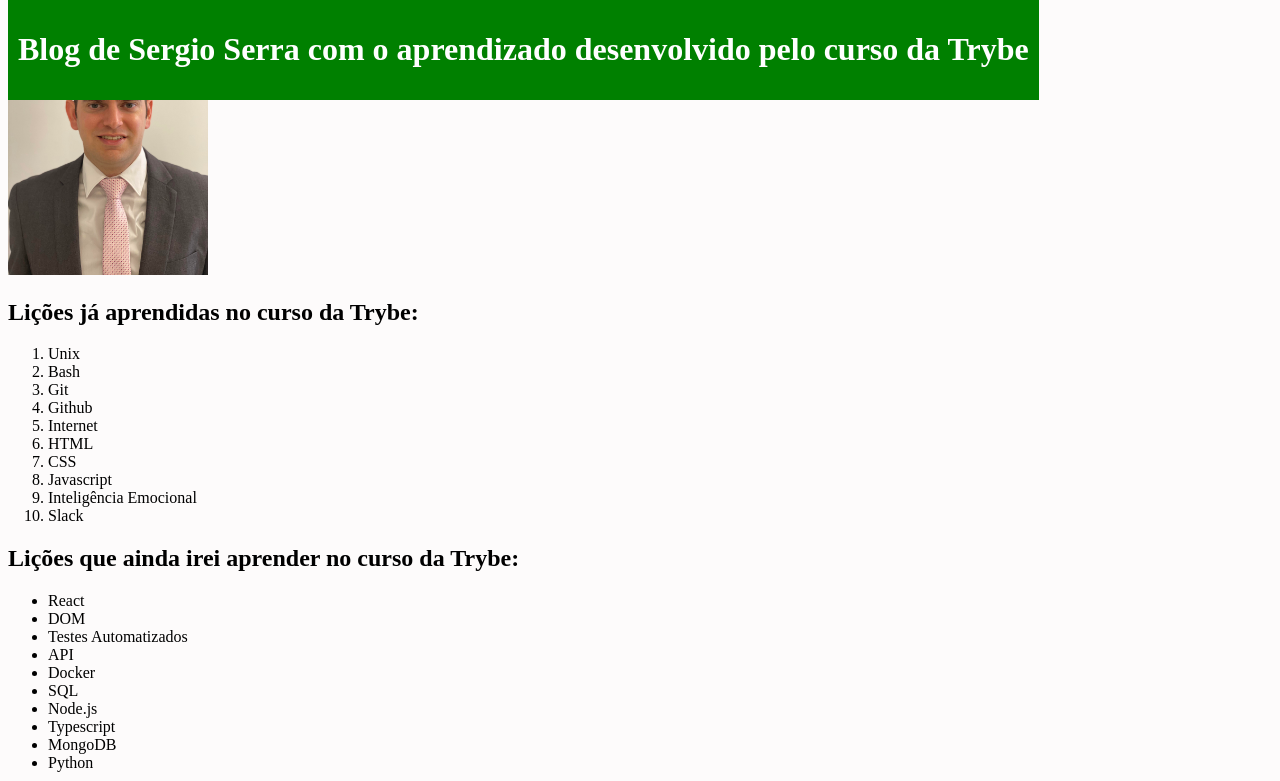
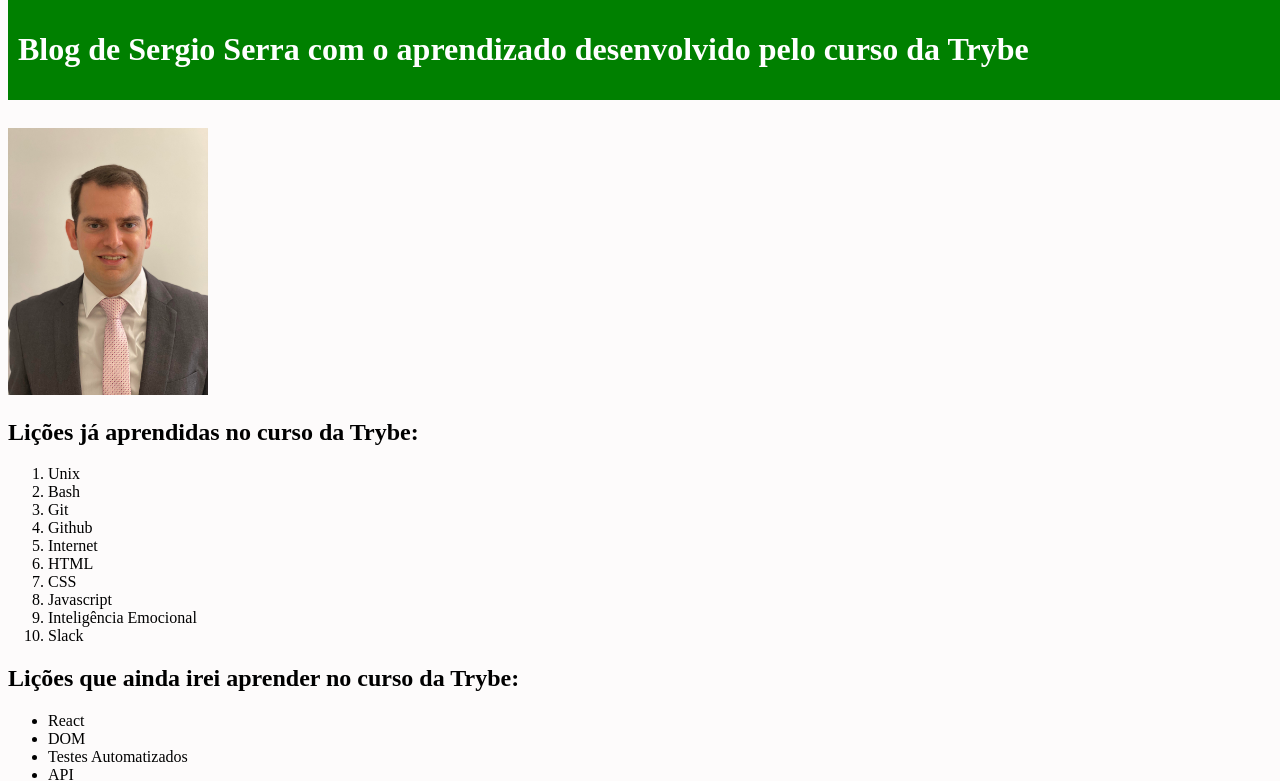
Before and after one commit to jeanalves28/lessons-learned, a website: page index.html in a window 1280 px wide. Shown: the top 781 px of the page. Drawn offline with Linux system fonts and the light colour scheme.

Commit message:
fazendo alteracoes na margem-top da foto e mudando a foto do favicon

```diff
--- a/style.css
+++ b/style.css
@@ -8,9 +8,11 @@
         background-color: green;
         padding: 10px;
         margin-bottom: 20px;
+        width: 100%;
  }
  #minha_foto {
         width: 200px;
+        margin-top: 120px;
  }
  a {
         display: block;
```
Also changed, not shown: devlogo-pwa-512.webp (deleted), python.jpeg (added).
